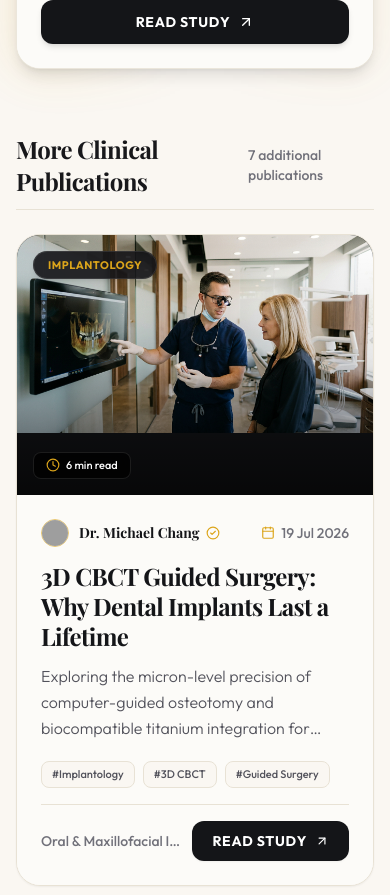
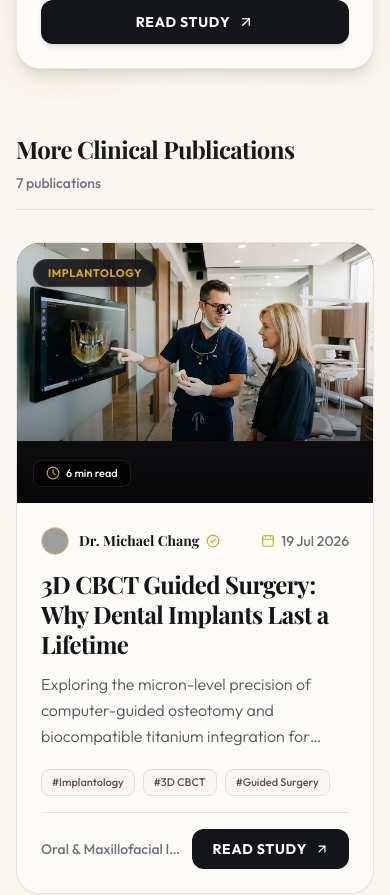
Before and after one commit to Zamir-MoN/Kush-Dental, a React (Vite) app: page /blog in a window 390 px wide. Shown: the part 1840-2735 px from the top of the page. Built offline with nearby package versions, Linux system fonts and the light colour scheme; grey boxes are pictures that could not be loaded; a web font is replaced by a local one.

Commit message:
Ensure bottom clinical studies and newsletter content always appear across all categories

```diff
--- a/src/components/journal/BlogList.tsx
+++ b/src/components/journal/BlogList.tsx
@@ -64,8 +64,21 @@ export const BlogList = ({ searchQuery, setSearchQuery }: BlogListProps) => {
   // Featured spotlight card updates dynamically with the selected category!
   const featuredPost = filteredPosts.length > 0 ? filteredPosts[0] : null;
 
-  // Grid posts: remaining posts after the featured spotlight (e.g. 5 remaining posts on 'View all')
-  const gridPosts = filteredPosts.length > 1 ? filteredPosts.slice(1) : [];
+  // Grid posts logic:
+  // If filteredPosts has more than 1 article, show remaining articles in this category.
+  // If filteredPosts has only 1 article (e.g. Implantology, Cosmetics, Oral Surgery, Restorative, Technology),
+  // provide related clinical studies across other specialties so the bottom content always appears rich, complete, and engaging!
+  const isSinglePostCategory = filteredPosts.length === 1 && activeCategory !== 'View all';
+
+  const displayGridPosts = useMemo(() => {
+    if (filteredPosts.length > 1) {
+      return filteredPosts.slice(1);
+    }
+    if (isSinglePostCategory && featuredPost) {
+      return blogPosts.filter((p: BlogPost) => p.id !== featuredPost.id).slice(0, 3);
+    }
+    return [];
+  }, [filteredPosts, isSinglePostCategory, featuredPost]);
 
   const handleResetFilters = () => {
     handleSelectCategory('View all');
@@ -132,7 +145,7 @@ export const BlogList = ({ searchQuery, setSearchQuery }: BlogListProps) => {
 
       {/* Grid of Remaining Clinical Articles */}
       <AnimatePresence mode="wait">
-        {gridPosts.length > 0 ? (
+        {displayGridPosts.length > 0 ? (
           <motion.div
             key={activeCategory + (searchQuery || '')}
             initial={{ opacity: 0, y: 10 }}
@@ -141,16 +154,27 @@ export const BlogList = ({ searchQuery, setSearchQuery }: BlogListProps) => {
             transition={{ duration: 0.22, ease: 'easeOut' }}
             className="w-full mb-16"
           >
-            <div className="flex items-center justify-between mb-6 pb-3 border-b border-[#E8E2D5]">
-              <h3 className="font-serif font-bold text-xl sm:text-2xl text-zinc-900">
-                More Clinical Publications
-              </h3>
-              <span className="text-xs text-zinc-500 font-sans font-medium">
-                {gridPosts.length} additional publication{gridPosts.length > 1 ? 's' : ''}
+            <div className="flex flex-col sm:flex-row sm:items-center justify-between mb-8 pb-4 border-b border-[#E8E2D5] gap-2">
+              <div>
+                <h3 className="font-serif font-bold text-xl sm:text-2xl text-zinc-900">
+                  {isSinglePostCategory
+                    ? 'Related Studies & Clinical Publications'
+                    : activeCategory === 'View all'
+                    ? 'More Clinical Publications'
+                    : `More ${activeCategory} Publications`}
+                </h3>
+                {isSinglePostCategory && (
+                  <p className="text-xs sm:text-sm text-zinc-500 font-sans mt-1 font-light">
+                    Featured study for {activeCategory}. Explore complementary clinical research across our specialties below.
+                  </p>
+                )}
+              </div>
+              <span className="text-xs text-zinc-500 font-sans font-medium shrink-0">
+                {displayGridPosts.length} publication{displayGridPosts.length > 1 ? 's' : ''}
               </span>
             </div>
             <div className="flex flex-col gap-8 lg:gap-10 w-full">
-            {gridPosts.map((post, idx) => {
+            {displayGridPosts.map((post, idx) => {
               const isEven = idx % 2 === 0;
 
               return (
@@ -288,14 +312,24 @@ export const BlogList = ({ searchQuery, setSearchQuery }: BlogListProps) => {
       )}
 
       {/* Middle VIP Digest Banner */}
-      <div className="reveal-up">
+      <motion.div
+        initial={{ opacity: 0, y: 15 }}
+        whileInView={{ opacity: 1, y: 0 }}
+        viewport={{ once: true, margin: "-40px" }}
+        transition={{ duration: 0.5, ease: "easeOut" }}
+      >
         <BlogNewsletter />
-      </div>
+      </motion.div>
 
       {/* Editorial Standards & Guarantees */}
-      <div className="reveal-up">
+      <motion.div
+        initial={{ opacity: 0, y: 15 }}
+        whileInView={{ opacity: 1, y: 0 }}
+        viewport={{ once: true, margin: "-40px" }}
+        transition={{ duration: 0.5, ease: "easeOut" }}
+      >
         <EditorialStandards />
-      </div>
+      </motion.div>
 
     </section>
   );
```
